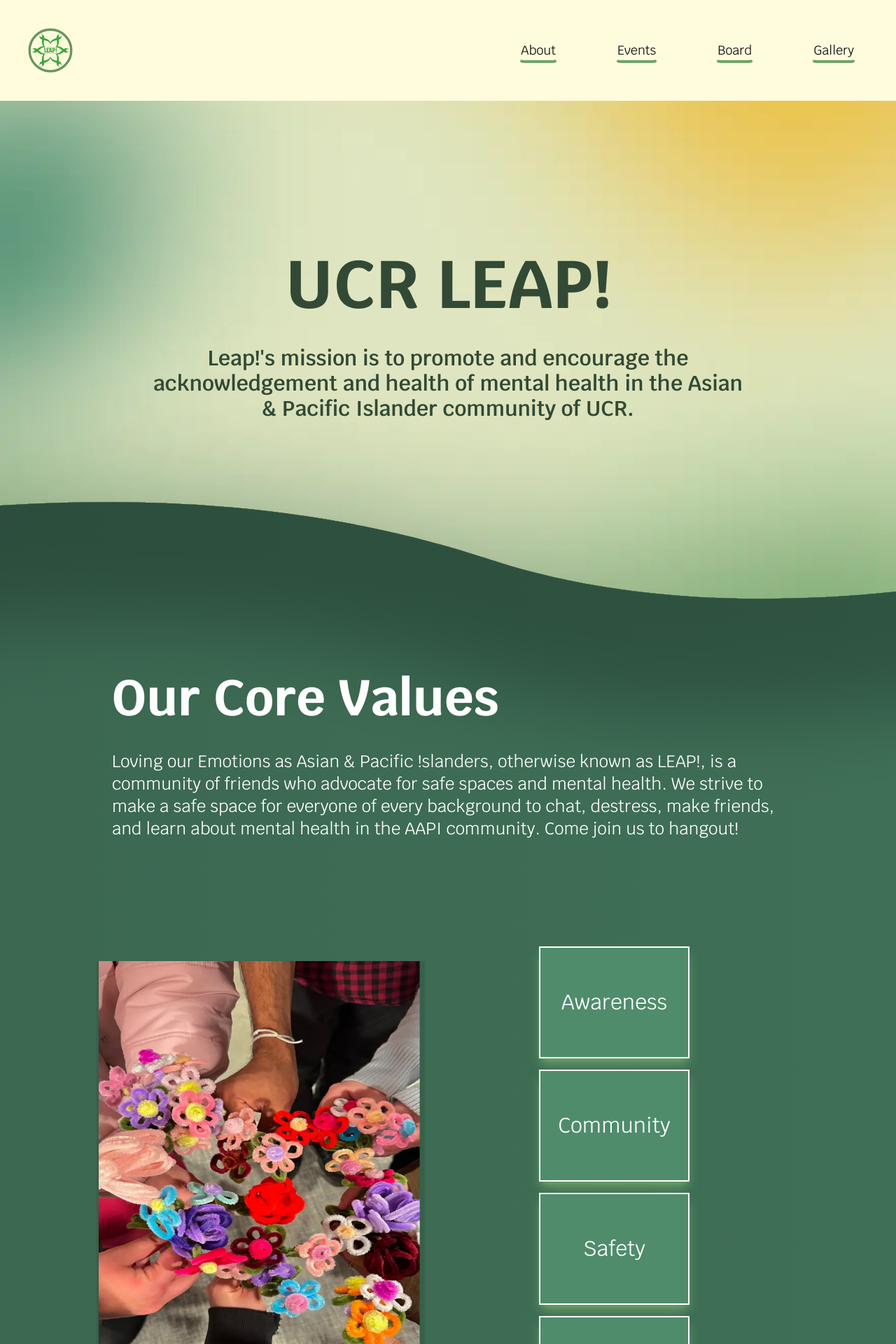
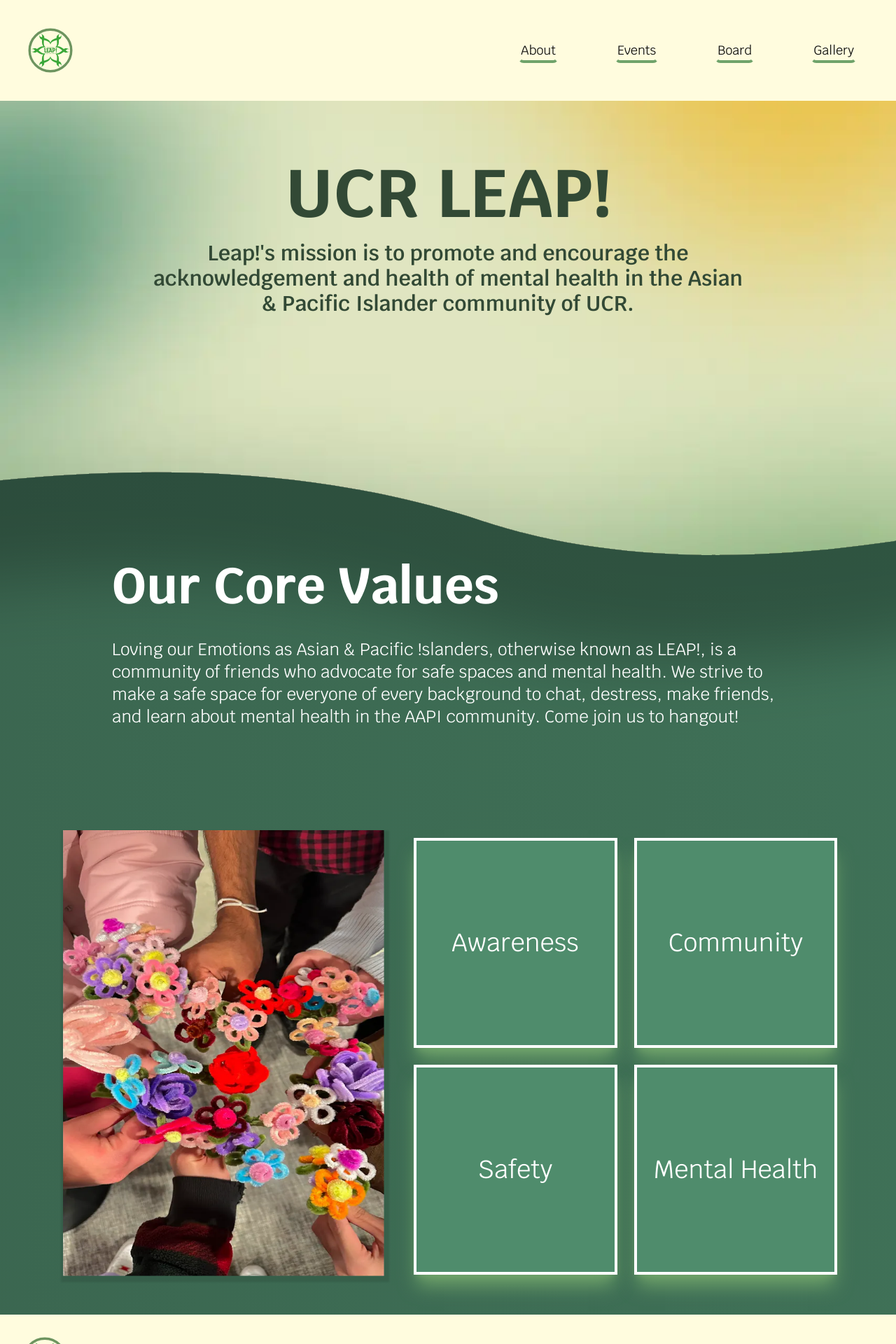
Before and after one commit to acm-ucr/leap-website, a Next.js app: page / in a window 1280 px wide. Shown: the top 1920 px of the page at 70% size. Built offline with nearby package versions, Linux system fonts and the light colour scheme.

Commit message:
fixing spacing home

```diff
--- a/src/components/home/CoreValues.tsx
+++ b/src/components/home/CoreValues.tsx
@@ -1,6 +1,6 @@
 const CoreValues = () => {
   return (
-    <div className="relative mt-[-15vh] flex items-center justify-center lg:mt-[0]">
+    <div className="relative flex items-center justify-center">
       <div className="w-3/4 text-left">
         <div className="font-leap text-4xl font-bold text-white sm:text-5xl lg:text-7xl">
           Our Core Values
--- a/src/components/home/Header.tsx
+++ b/src/components/home/Header.tsx
@@ -5,13 +5,13 @@ import Image from "next/image";
 
 const Header = () => {
   return (
-    <div className="relative flex h-screen w-full flex-col items-center justify-center md:h-[110vh] lg:h-[120vh]">
+    <div className="relative flex h-screen w-full flex-col items-center justify-center">
       <Image
         src={headerBg}
         alt="Home Header"
         className="absolute top-0 -z-30 min-h-screen w-screen object-fill"
       />
-      <div className="mt-[-25vh] flex w-2/3 flex-col items-center justify-center gap-4 md:mt-[-30vh] md:gap-10 lg:mt-[-40vh] xl:mt-[0]">
+      <div className="flex w-2/3 flex-col items-center justify-center gap-5 sm:mt-[-120vh] md:mt-[-15vh]">
         <motion.div
           transition={{
             duration: 0.7,
--- a/src/components/home/ValueBox.tsx
+++ b/src/components/home/ValueBox.tsx
@@ -2,19 +2,18 @@ import { motion } from "motion/react";
 
 const ValueBox = () => {
   const topics = ["Awareness", "Community", "Safety", "Mental Health"];
+
   return (
-    <div className="flex min-h-screen items-center justify-center">
-      <div className="w-xs lg:w-md grid w-full grid-cols-1 gap-4">
+    <div className="flex min-h-[300px] items-center justify-center md:min-h-[450px] lg:min-h-[650px]">
+      <div className="grid w-full max-w-2xl grid-cols-1 gap-6 md:grid-cols-1 lg:grid-cols-2">
         {topics.map((topic, index) => (
           <motion.div
+            key={index}
             initial={{ y: -20, opacity: 0 }}
             whileInView={{ y: 0, opacity: 1 }}
             transition={{ duration: 0.3, delay: 0.15 * index }}
           >
-            <div
-              key={index}
-              className="w-15/16 md:w-14/15 lg:w-7/8 flex h-20 items-center justify-center border-2 border-white bg-leap-mid-green p-2 text-center font-leap text-2xl text-white shadow-lg shadow-leap-light-green lg:h-40 lg:text-3xl"
-            >
+            <div className="flex h-[150px] w-full items-center justify-center border-4 border-white bg-leap-mid-green p-6 text-center font-leap text-2xl text-white shadow-xl shadow-leap-light-green sm:h-[200px] sm:text-3xl lg:h-[300px] lg:text-4xl">
               {topic}
             </div>
           </motion.div>
--- a/src/components/home/ValuesContainer.tsx
+++ b/src/components/home/ValuesContainer.tsx
@@ -6,7 +6,7 @@ import { motion } from "motion/react";
 
 const ValuesContainer = () => {
   return (
-    <div className="flex min-h-screen flex-row items-center justify-center lg:pb-24 lg:pt-8">
+    <div className="md:pt-15 flex flex-row items-center justify-center space-x-8 pb-11 lg:pt-20">
       <motion.div
         className="flex items-center justify-center md:mt-20 lg:mt-16"
         initial={{ opacity: 0 }}
@@ -16,11 +16,11 @@ const ValuesContainer = () => {
         <Image
           src={FlowerImg}
           alt="Flowers"
-          className="h-[300px] w-[200px] md:h-[450px] md:w-[300px] lg:h-[650px] lg:w-[475px]"
+          className="h-[300px] w-[200px] items-center md:h-[450px] md:w-[300px] lg:h-[650px] lg:w-[475px]"
         />
       </motion.div>
 
-      <div className="mx-6 flex items-center justify-center md:mx-24 md:mt-20 lg:mx-40 lg:mt-16">
+      <div className="mr-6 mt-20 flex items-center justify-center md:mr-24 lg:mr-40 lg:mt-16">
         <motion.div
           initial={{ opacity: 0 }}
           whileInView={{ y: ["20%", "0%"], x: ["10%", "0%"], opacity: 1 }}
```
Also changed, not shown: 1 other file (tests, documents, lock files or other folders).
